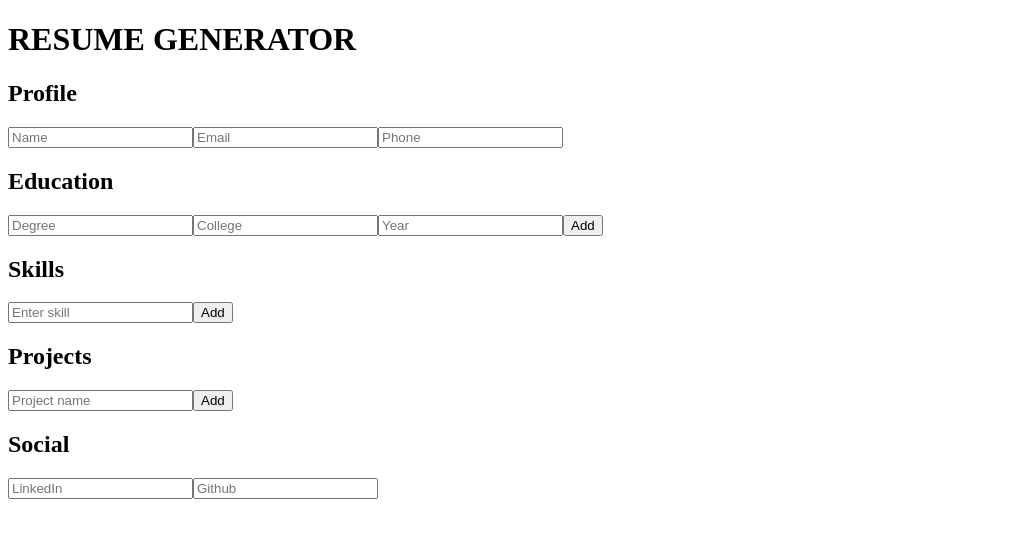
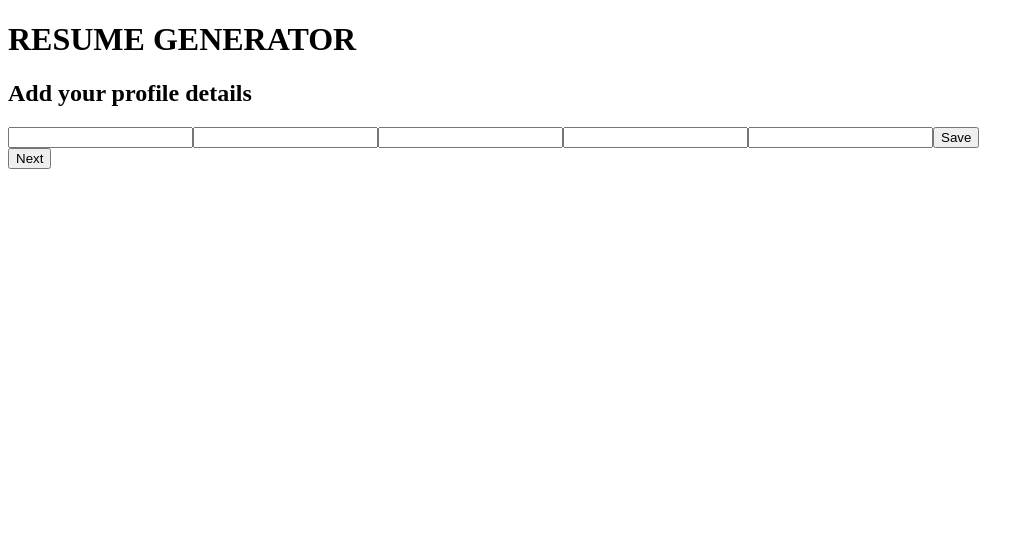
Before and after one commit to acciojob/resume-builder-Ishikaverma2317, a React app: page / in a window 1280 px wide. Shown: the top 538 px of the page, without its empty margins (0-1034 px from the left). Built offline with nearby package versions, Linux system fonts and the light colour scheme.

Commit message:
Cypress compatible resume builder

```diff
--- a/src/components/App.js
+++ b/src/components/App.js
@@ -1,20 +1,32 @@
 import React from "react";
+import { useSelector, useDispatch } from "react-redux";
 import Profile from "./Profile";
 import Education from "./Education";
 import Skills from "./Skills";
 import Projects from "./Projects";
 import Social from "./Social";
+import Resume from "./Resume";
 
 function App() {
+  const page = useSelector((state) => state.page);
+  const dispatch = useDispatch();
+
   return (
     <div>
       <h1>RESUME GENERATOR</h1>
 
-      <Profile />
-      <Education />
-      <Skills />
-      <Projects />
-      <Social />
+      {page === 1 && <Profile />}
+      {page === 2 && <Education />}
+      {page === 3 && <Skills />}
+      {page === 4 && <Projects />}
+      {page === 5 && <Social />}
+      {page === 6 && <Resume />}
+
+      <div>
+        {page > 1 && <button id="back" onClick={() => dispatch({ type: "BACK" })}>Back</button>}
+        {page < 6 && <button id="next" onClick={() => dispatch({ type: "NEXT" })}>Next</button>}
+        {page === 5 && <button id="save_continue" onClick={() => dispatch({ type: "NEXT" })}>Save & Continue</button>}
+      </div>
     </div>
   );
 }
--- a/src/components/Education.js
+++ b/src/components/Education.js
@@ -1,13 +1,19 @@
-import React from "react";
+import React, { useState } from "react";
+import { useDispatch } from "react-redux";
 
 function Education() {
+  const [edu, setEdu] = useState({});
+  const dispatch = useDispatch();
+
   return (
     <div>
-      <h2>Education</h2>
-      <input id="degree" placeholder="Degree" />
-      <input id="college" placeholder="College" />
-      <input id="year" placeholder="Year" />
-      <button>Add</button>
+      <input name="courseName" onChange={e=>setEdu({...edu,courseName:e.target.value})}/>
+      <input name="completionYear" onChange={e=>setEdu({...edu,completionYear:e.target.value})}/>
+      <input name="college" onChange={e=>setEdu({...edu,college:e.target.value})}/>
+      <input name="percentage" onChange={e=>setEdu({...edu,percentage:e.target.value})}/>
+
+      <button id="add_education" onClick={()=>dispatch({type:"ADD_EDUCATION",payload:edu})}>Add</button>
+      <button id="delete">Delete</button>
     </div>
   );
 }
--- a/src/components/Profile.js
+++ b/src/components/Profile.js
@@ -1,12 +1,21 @@
-import React from "react";
+import React, { useState } from "react";
+import { useDispatch } from "react-redux";
 
 function Profile() {
+  const dispatch = useDispatch();
+  const [data, setData] = useState({});
+
   return (
     <div>
-      <h2>Profile</h2>
-      <input id="name" placeholder="Name" />
-      <input id="email" placeholder="Email" />
-      <input id="phone" placeholder="Phone" />
+      <h2>Add your profile details</h2>
+
+      <input name="fname" onChange={(e)=>setData({...data,fname:e.target.value})}/>
+      <input name="lname" onChange={(e)=>setData({...data,lname:e.target.value})}/>
+      <input name="phone" onChange={(e)=>setData({...data,phone:e.target.value})}/>
+      <input name="address" onChange={(e)=>setData({...data,address:e.target.value})}/>
+      <input name="url" onChange={(e)=>setData({...data,url:e.target.value})}/>
+
+      <button onClick={() => dispatch({ type: "SAVE_PROFILE", payload: data })}>Save</button>
     </div>
   );
 }
--- a/src/components/Projects.js
+++ b/src/components/Projects.js
@@ -1,11 +1,17 @@
-import React from "react";
+import React,{useState} from "react";
+import {useDispatch} from "react-redux";
 
-function Projects() {
-  return (
+function Projects(){
+  const [p,setP]=useState({});
+  const dispatch=useDispatch();
+
+  return(
     <div>
-      <h2>Projects</h2>
-      <input id="project" placeholder="Project name" />
-      <button>Add</button>
+      <input name="projectName" onChange={e=>setP({...p,projectName:e.target.value})}/>
+      <input name="techStack" onChange={e=>setP({...p,techStack:e.target.value})}/>
+      <input name="description" onChange={e=>setP({...p,description:e.target.value})}/>
+      <button id="add_project" onClick={()=>dispatch({type:"ADD_PROJECT",payload:p})}>Add</button>
+      <button id="delete">Delete</button>
     </div>
   );
 }
--- a/src/components/Resume.js
+++ b/src/components/Resume.js
@@ -1,15 +1,8 @@
 import React from "react";
-import { useSelector } from "react-redux";
+import {useSelector} from "react-redux";
 
-function Resume() {
-  const data = useSelector((state) => state);
-
-  return (
-    <div>
-      <h2>Final Resume</h2>
-      <pre>{JSON.stringify(data, null, 2)}</pre>
-    </div>
-  );
+function Resume(){
+  const data = useSelector(state=>state);
+  return <pre>{JSON.stringify(data,null,2)}</pre>;
 }
-
 export default Resume;
--- a/src/components/Skills.js
+++ b/src/components/Skills.js
@@ -1,11 +1,15 @@
-import React from "react";
+import React,{useState} from "react";
+import {useDispatch} from "react-redux";
 
-function Skills() {
-  return (
+function Skills(){
+  const [skill,setSkill]=useState("");
+  const dispatch=useDispatch();
+
+  return(
     <div>
-      <h2>Skills</h2>
-      <input id="skill" placeholder="Enter skill" />
-      <button>Add</button>
+      <input name="skill" onChange={e=>setSkill(e.target.value)}/>
+      <button id="add_skill" onClick={()=>dispatch({type:"ADD_SKILL",payload:skill})}>Add</button>
+      <button id="delete_skill">Delete</button>
     </div>
   );
 }
--- a/src/components/Social.js
+++ b/src/components/Social.js
@@ -1,11 +1,14 @@
-import React from "react";
+import React,{useState} from "react";
+import {useDispatch} from "react-redux";
 
-function Social() {
-  return (
+function Social(){
+  const [s,setS]=useState("");
+  const dispatch=useDispatch();
+
+  return(
     <div>
-      <h2>Social</h2>
-      <input id="linkedin" placeholder="LinkedIn" />
-      <input id="github" placeholder="Github" />
+      <input name="Social" onChange={e=>setS(e.target.value)}/>
+      <button id="add_social" onClick={()=>dispatch({type:"ADD_SOCIAL",payload:s})}>Add</button>
     </div>
   );
 }
--- a/src/reducer.js
+++ b/src/reducer.js
@@ -1,7 +1,37 @@
-const initialState = {};
+const initialState = {
+  page: 1,
+  profile: {},
+  education: [],
+  skills: [],
+  projects: [],
+  social: []
+};
 
 function reducer(state = initialState, action) {
-  return state;
+  switch (action.type) {
+    case "NEXT":
+      return { ...state, page: state.page + 1 };
+    case "BACK":
+      return { ...state, page: state.page - 1 };
+
+    case "SAVE_PROFILE":
+      return { ...state, profile: action.payload };
+
+    case "ADD_EDUCATION":
+      return { ...state, education: [...state.education, action.payload] };
+
+    case "ADD_SKILL":
+      return { ...state, skills: [...state.skills, action.payload] };
+
+    case "ADD_PROJECT":
+      return { ...state, projects: [...state.projects, action.payload] };
+
+    case "ADD_SOCIAL":
+      return { ...state, social: [...state.social, action.payload] };
+
+    default:
+      return state;
+  }
 }
 
 export default reducer;
```
